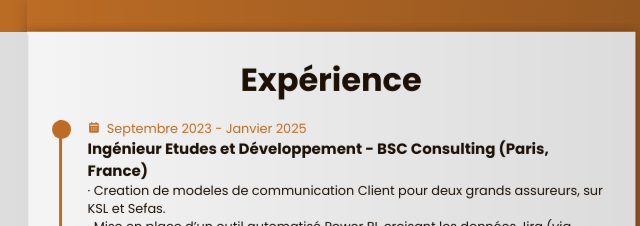
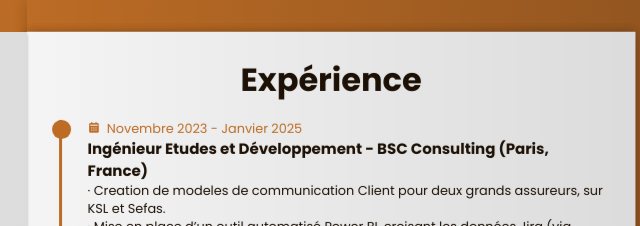
Before and after one commit to ThibaudMrx/portfolio, a plain HTML site: page index.html in a window 1280 px wide. Shown: the top 226 px of the page, 613-1253 px from the left. Drawn offline with nearby package versions, Linux system fonts and the light colour scheme.

Commit message:
Update work experience dates in index.html

```diff
--- a/index.html
+++ b/index.html
@@ -43,7 +43,7 @@
 
 						<div class="workeduc-box work">
 							<div class="workeduc-content">
-								<span class="year"><i class="bx bxs-calendar"></i>Septembre 2023 - Janvier 2025 </span>
+								<span class="year"><i class="bx bxs-calendar"></i>Novembre 2023 - Janvier 2025 </span>
 								<h3>Ingénieur Etudes et Développement - BSC Consulting (Paris, France)</h3>
 								<p>· Creation de modeles de communication Client pour deux grands assureurs, sur KSL et Sefas. <br>
 									· Mise en place d’un outil automatisé Power BI, croisant les données Jira (via RestAPI) et le suivi du temps de travail (sharepoint) pour générer les indicateurs. <br>
```
